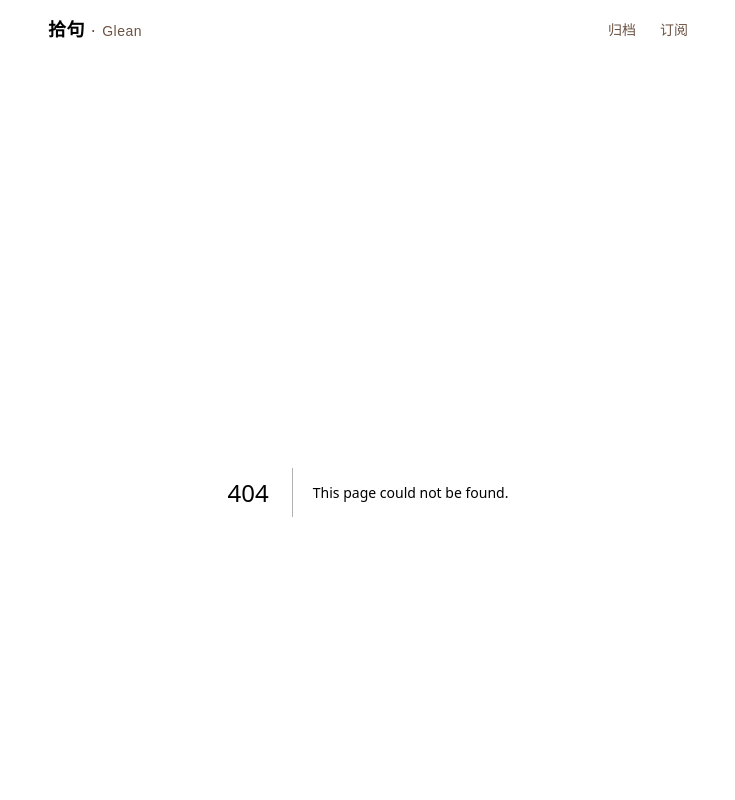
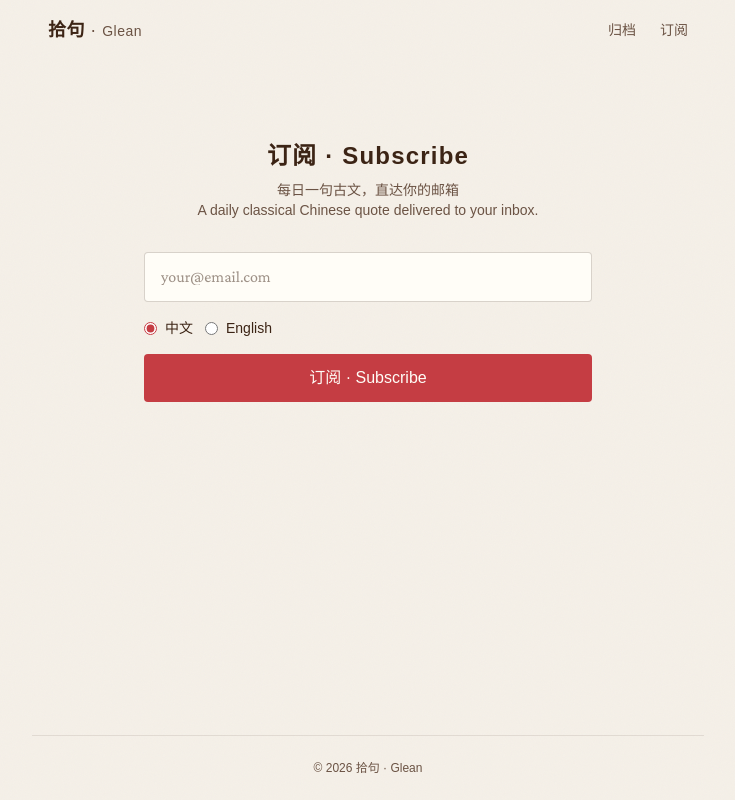
Before and after one commit to FanLu1994/glean, a Next.js app: page /subscribe in a window 1280 px wide. Before the commit this address had no page. Shown: the top 800 px of the page, without its empty margins (272-1007 px from the left). Built offline with nearby package versions, Linux system fonts and the light colour scheme; no server answers.

Commit message:
feat: complete subscription flow (subscribe, verify, unsubscribe)

```diff
--- /dev/null
+++ b/src/actions/subscribe.ts
@@ -0,0 +1,57 @@
+// src/actions/subscribe.ts
+"use server";
+
+import { db } from "@/db";
+import { subscribers } from "@/db/schema";
+import { eq } from "drizzle-orm";
+import { sendVerificationEmail } from "@/lib/email";
+
+export async function subscribeAction(
+  _prevState: { error?: string; success?: string },
+  formData: FormData
+) {
+  const email = formData.get("email") as string;
+  const locale = formData.get("locale") as string;
+
+  if (!email || !email.includes("@")) {
+    return { error: "请输入有效的邮箱地址 / Please enter a valid email." };
+  }
+
+  if (locale !== "zh" && locale !== "en") {
+    return { error: "Invalid locale." };
+  }
+
+  const [existing] = await db
+    .select()
+    .from(subscribers)
+    .where(eq(subscribers.email, email))
+    .limit(1);
+
+  if (existing?.verified) {
+    return { success: "您已订阅！ / You're already subscribed!" };
+  }
+
+  const token = crypto.randomUUID();
+
+  if (existing) {
+    await db
+      .update(subscribers)
+      .set({ verificationToken: token, locale, unsubscribedAt: null })
+      .where(eq(subscribers.email, email));
+  } else {
+    await db.insert(subscribers).values({
+      email,
+      locale,
+      verificationToken: token,
+    });
+  }
+
+  try {
+    await sendVerificationEmail(email, token, locale);
+  } catch (e) {
+    console.error("Failed to send verification email:", e);
+    return { error: "邮件发送失败，请稍后重试 / Failed to send email. Try again later." };
+  }
+
+  return { success: "请检查邮箱确认订阅 / Check your email to confirm subscription!" };
+}
--- /dev/null
+++ b/src/app/subscribe/page.tsx
@@ -0,0 +1,18 @@
+// src/app/subscribe/page.tsx
+import { SubscribeForm } from "./subscribe-form";
+
+export default function SubscribePage() {
+  return (
+    <div className="max-w-md mx-auto space-y-8 py-12">
+      <div className="text-center space-y-2">
+        <h1 className="text-2xl font-semibold tracking-wider">订阅 · Subscribe</h1>
+        <p className="text-sm text-ink-light">
+          每日一句古文，直达你的邮箱
+          <br />
+          A daily classical Chinese quote delivered to your inbox.
+        </p>
+      </div>
+      <SubscribeForm />
+    </div>
+  );
+}
--- /dev/null
+++ b/src/app/subscribe/subscribe-form.tsx
@@ -0,0 +1,60 @@
+// src/app/subscribe/subscribe-form.tsx
+"use client";
+
+import { useActionState } from "react";
+import { subscribeAction } from "@/actions/subscribe";
+
+export function SubscribeForm() {
+  const [state, formAction, isPending] = useActionState(subscribeAction, {});
+
+  return (
+    <form action={formAction} className="space-y-4">
+      <div>
+        <input
+          type="email"
+          name="email"
+          placeholder="your@email.com"
+          required
+          className="w-full px-4 py-3 border border-ink/20 rounded bg-cream text-ink focus:outline-none focus:border-cinnabar transition-colors font-[family-name:var(--font-serif-en)]"
+        />
+      </div>
+
+      <div className="flex gap-3">
+        <label className="flex items-center gap-2 cursor-pointer">
+          <input
+            type="radio"
+            name="locale"
+            value="zh"
+            defaultChecked
+            className="accent-cinnabar"
+          />
+          <span className="text-sm">中文</span>
+        </label>
+        <label className="flex items-center gap-2 cursor-pointer">
+          <input
+            type="radio"
+            name="locale"
+            value="en"
+            className="accent-cinnabar"
+          />
+          <span className="text-sm">English</span>
+        </label>
+      </div>
+
+      <button
+        type="submit"
+        disabled={isPending}
+        className="w-full py-3 bg-cinnabar text-cream rounded hover:bg-cinnabar-dark transition-colors disabled:opacity-50"
+      >
+        {isPending ? "提交中..." : "订阅 · Subscribe"}
+      </button>
+
+      {state.error && (
+        <p className="text-sm text-red-700 text-center">{state.error}</p>
+      )}
+      {state.success && (
+        <p className="text-sm text-green-800 text-center">{state.success}</p>
+      )}
+    </form>
+  );
+}
--- /dev/null
+++ b/src/app/subscribe/verify/page.tsx
@@ -0,0 +1,63 @@
+// src/app/subscribe/verify/page.tsx
+import { db } from "@/db";
+import { subscribers } from "@/db/schema";
+import { eq } from "drizzle-orm";
+
+interface VerifyPageProps {
+  searchParams: Promise<{ token?: string }>;
+}
+
+export default async function VerifyPage({ searchParams }: VerifyPageProps) {
+  const { token } = await searchParams;
+
+  if (!token) {
+    return (
+      <div className="text-center py-20 space-y-2">
+        <p className="text-lg text-cinnabar">无效的验证链接</p>
+        <p className="text-sm text-ink-light">Invalid verification link.</p>
+      </div>
+    );
+  }
+
+  const [subscriber] = await db
+    .select()
+    .from(subscribers)
+    .where(eq(subscribers.verificationToken, token))
+    .limit(1);
+
+  if (!subscriber) {
+    return (
+      <div className="text-center py-20 space-y-2">
+        <p className="text-lg text-cinnabar">验证链接已过期</p>
+        <p className="text-sm text-ink-light">
+          This verification link is invalid or has expired.
+        </p>
+      </div>
+    );
+  }
+
+  if (subscriber.verified) {
+    return (
+      <div className="text-center py-20 space-y-2">
+        <p className="text-lg">您已成功订阅！</p>
+        <p className="text-sm text-ink-light">
+          You&apos;re already subscribed!
+        </p>
+      </div>
+    );
+  }
+
+  await db
+    .update(subscribers)
+    .set({ verified: true })
+    .where(eq(subscribers.id, subscriber.id));
+
+  return (
+    <div className="text-center py-20 space-y-2">
+      <p className="text-lg">🎉 订阅成功！</p>
+      <p className="text-sm text-ink-light">
+        Subscription confirmed! You&apos;ll receive daily quotes.
+      </p>
+    </div>
+  );
+}
--- /dev/null
+++ b/src/app/unsubscribe/page.tsx
@@ -0,0 +1,67 @@
+// src/app/unsubscribe/page.tsx
+import { db } from "@/db";
+import { subscribers } from "@/db/schema";
+import { eq } from "drizzle-orm";
+
+interface UnsubscribePageProps {
+  searchParams: Promise<{ token?: string }>;
+}
+
+export default async function UnsubscribePage({
+  searchParams,
+}: UnsubscribePageProps) {
+  const { token } = await searchParams;
+
+  if (!token) {
+    return (
+      <div className="text-center py-20 space-y-2">
+        <p className="text-lg text-cinnabar">无效的链接</p>
+        <p className="text-sm text-ink-light">Invalid link.</p>
+      </div>
+    );
+  }
+
+  const [subscriber] = await db
+    .select()
+    .from(subscribers)
+    .where(eq(subscribers.verificationToken, token))
+    .limit(1);
+
+  if (!subscriber) {
+    return (
+      <div className="text-center py-20 space-y-2">
+        <p className="text-lg text-cinnabar">链接无效或已过期</p>
+        <p className="text-sm text-ink-light">
+          This link is invalid or has expired.
+        </p>
+      </div>
+    );
+  }
+
+  if (subscriber.unsubscribedAt) {
+    return (
+      <div className="text-center py-20 space-y-2">
+        <p className="text-lg">您已退订</p>
+        <p className="text-sm text-ink-light">
+          You&apos;ve already unsubscribed.
+        </p>
+      </div>
+    );
+  }
+
+  await db
+    .update(subscribers)
+    .set({ unsubscribedAt: new Date() })
+    .where(eq(subscribers.id, subscriber.id));
+
+  return (
+    <div className="text-center py-20 space-y-4">
+      <p className="text-lg">已退订 · Unsubscribed</p>
+      <p className="text-sm text-ink-light">
+        你将不再收到每日邮件。感谢你的关注！
+        <br />
+        You will no longer receive daily emails. Thanks for being with us!
+      </p>
+    </div>
+  );
+}
```
